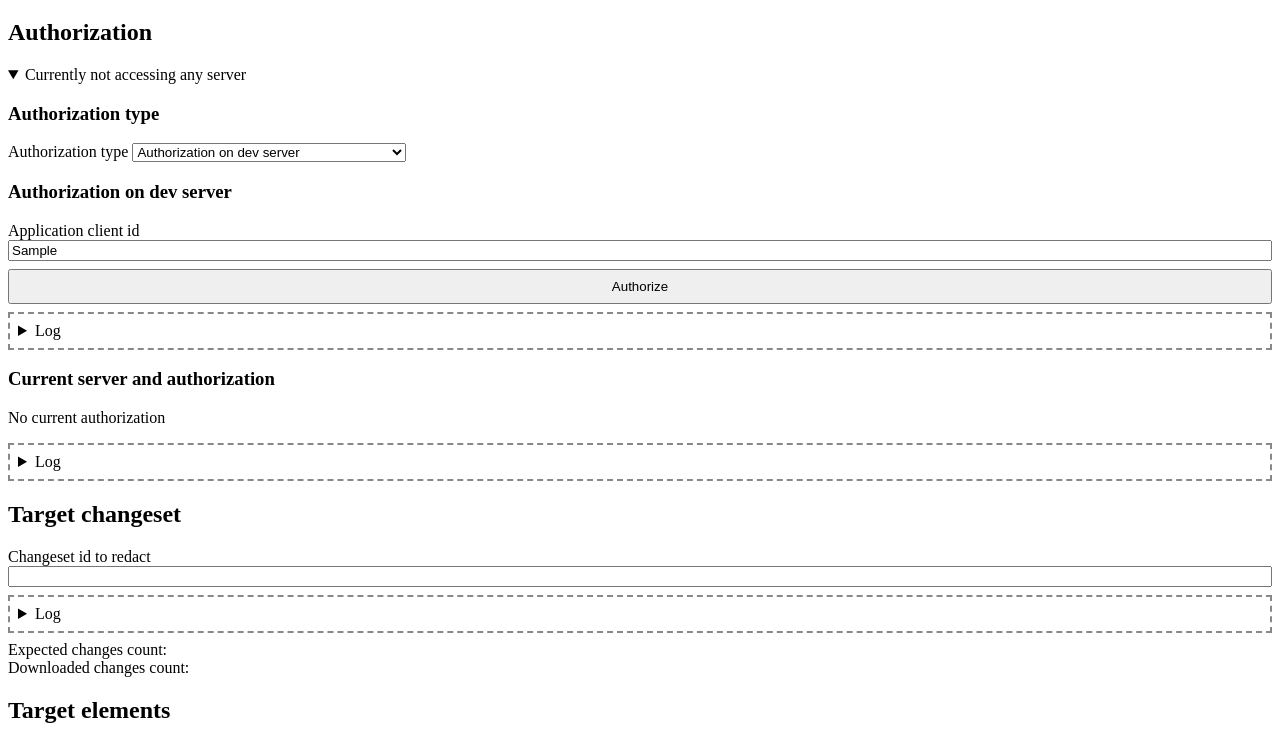
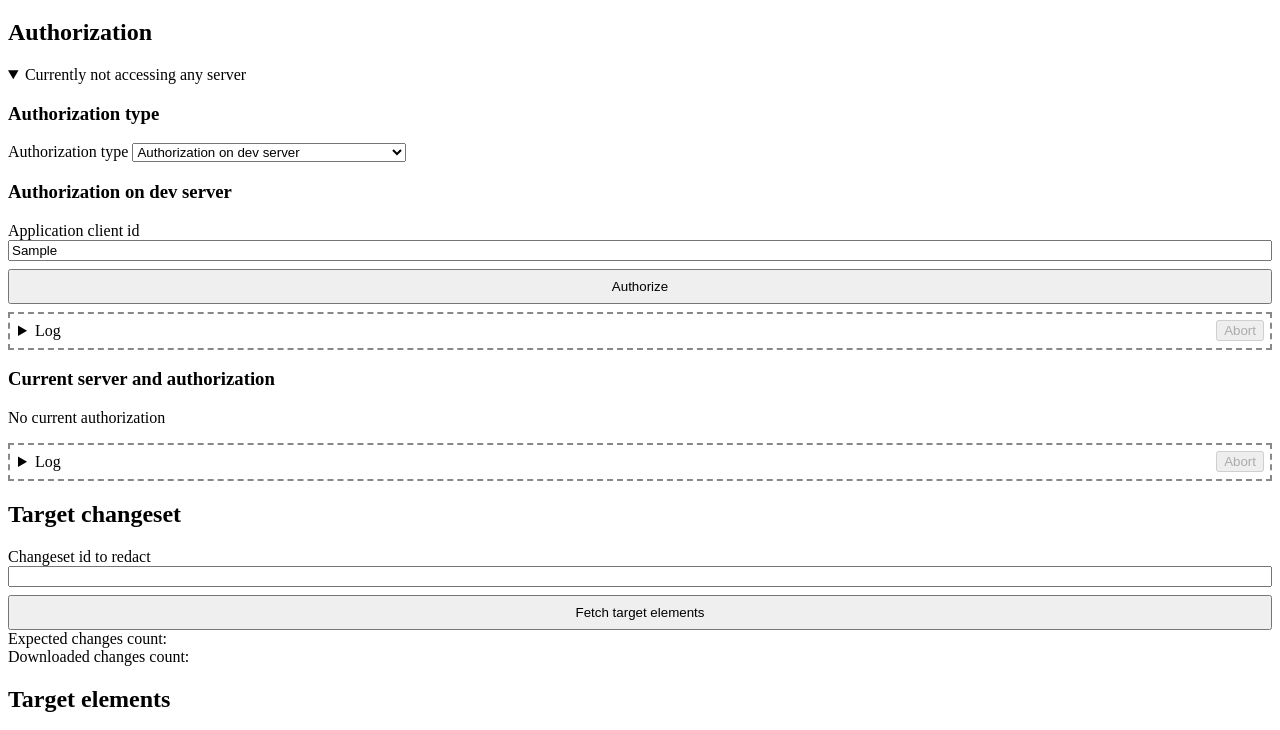
Before and after one commit to AntonKhorev/osm-redact-ui, a website with bundled scripts: page src/index.html in a window 1280 px wide. Both pictures are taken after typing "Sample" into the empty fields and a click on the button "Authorize". Shown: the part 61-791 px from the top of the page. Built offline with nearby package versions, Linux system fonts and the light colour scheme.

Commit message:
Remove abort manager; combine run control and logger

```diff
--- a/src/abort-manager.ts
+++ /dev/null
@@ -1,33 +0,0 @@
-import RunControl from "./run-control"
-
-export default class AbortManager {
-	private abortController?: AbortController
-	private runControls: RunControl[] = []
-
-	addRunControl(runControl: RunControl): void {
-		this.runControls.push(runControl)
-	}
-
-	enterStage(
-		activeRunControl: RunControl
-	): AbortSignal {
-		if (this.abortController) this.exitStage()
-		this.abortController=new AbortController
-		for (const runControl of this.runControls) {
-			if (runControl==activeRunControl) {
-				runControl.enterRunningState(this.abortController)
-			} else {
-				runControl.enterDisabledState()
-			}
-		}
-		return this.abortController.signal
-	}
-
-	exitStage(): void {
-		this.abortController?.abort()
-		this.abortController=undefined
-		for (const runControl of this.runControls) {
-			runControl.enterReadyState()
-		}
-	}
-}
--- a/src/index.css
+++ b/src/index.css
@@ -16,6 +16,16 @@
 	}
 }
 
+.run {
+	.abort {
+		float: inline-end;
+		margin: .5rem;
+
+		button:not([disabled]) {
+			color: red;
+		}
+	}
+
 	details.log {
 		margin: .5rem 0;
 		border: dashed 2px #888;
@@ -30,3 +40,4 @@
 			margin: 0;
 		}
 	}
+}
--- a/src/index.ts
+++ b/src/index.ts
@@ -8,7 +8,7 @@ import AuthStorage from './auth-storage'
 import AuthLanding from './auth-landing'
 import OsmAuthManager from './osm-auth-manager'
 import PopupWindowOpener from './popup-window-opener'
-import AbortManager from './abort-manager'
+
 import { makeElement } from './html'
 
 main()
@@ -21,11 +21,10 @@ function main(): void {
 
 	const osmAuthManager=new OsmAuthManager(new AuthStorage(prefixedStorage))
 	const popupWindowOpener=new PopupWindowOpener
-	const abortManager=new AbortManager
 
-	const authStage=new AuthStage(osmAuthManager,abortManager,popupWindowOpener,authLanding)
-	const elementsStage=new ElementsStage(abortManager,osmAuthManager.currentProvider)
-	const changesetStage=new ChangesetStage(abortManager,osmAuthManager.currentProvider,elementsStage)
+	const authStage=new AuthStage(osmAuthManager,popupWindowOpener,authLanding)
+	const elementsStage=new ElementsStage(osmAuthManager.currentProvider)
+	const changesetStage=new ChangesetStage(osmAuthManager.currentProvider,elementsStage)
 
 	document.body.append(
 		makeElement('main')()(
--- a/src/run-control.ts
+++ b/src/run-control.ts
@@ -1,38 +1,52 @@
-import { makeElement, makeDiv } from "./html"
+import RunLogger from './run-logger'
+import { makeElement, makeDiv } from './html'
 
 export default class RunControl {
-	$button=makeElement('button')()()
-	$widget=makeDiv()(
-		makeDiv('input-group')(
-			this.$button
-		)
+	private abortController?: AbortController
+	readonly logger=new RunLogger
+
+	private $originButton?: HTMLButtonElement
+	private readonly $abortButton=makeElement('button')()(`Abort`)
+
+	readonly $widget=makeDiv('run')(
+		makeDiv('abort')(
+			this.$abortButton
+		),
+		this.logger.$widget
 	)
 
-	constructor(
-		private normalButtonLabel: string,
-		private abortButtonLabel: string
-	) {
-		this.$button.textContent=normalButtonLabel
+	constructor() {
+		this.$abortButton.type='button'
+		this.$abortButton.disabled=true
 	}
 
-	enterReadyState() {
-		this.$button.disabled=false
-		this.$button.textContent=this.normalButtonLabel
-		this.$button.onclick=null
+	enter($originButton: HTMLButtonElement): AbortSignal {
+		if (this.abortController) {
+			this.exit()
+		}
+
+		this.$originButton=$originButton
+		this.$originButton.disabled=true
+
+		this.logger.clear()
+		this.abortController=new AbortController
+
+		this.$abortButton.onclick=()=>{
+			this.abortController?.abort()
+		}
+		this.$abortButton.disabled=false
+
+		return this.abortController.signal
 	}
 
-	enterRunningState(abortController: AbortController) {
-		this.$button.disabled=false
-		this.$button.textContent=this.abortButtonLabel
-		this.$button.onclick=(ev)=>{
-			ev.preventDefault()
-			abortController.abort()
+	exit(): void {
+		if (this.$originButton) {
+			this.$originButton.disabled=false
 		}
-	}
+		delete this.$originButton
 
-	enterDisabledState() {
-		this.$button.disabled=true
-		this.$button.textContent=this.normalButtonLabel
-		this.$button.onclick=null
+		this.$abortButton.disabled=true
+		this.$abortButton.onclick=null
+		delete this.abortController
 	}
 }
--- a/src/stages/auth-stage.ts
+++ b/src/stages/auth-stage.ts
@@ -13,7 +13,6 @@ import FixedOsmClientIdProvider from './auth/new/fixed-osm-client-id-provider'
 import AuthShowStage from './auth/auth-show-stage'
 
 import OsmAuthManager from '../osm-auth-manager'
-import AbortManager from '../abort-manager'
 import PopupWindowOpener from '../popup-window-opener'
 import AuthLanding from '../auth-landing'
 import { makeElement, makeLink } from '../html'
@@ -33,7 +32,7 @@ export default class AuthStage {
 		this.$details
 	)
 
-	constructor(osmAuthManager: OsmAuthManager, abortManager: AbortManager, popupWindowOpener: PopupWindowOpener, authLanding: AuthLanding) {
+	constructor(osmAuthManager: OsmAuthManager, popupWindowOpener: PopupWindowOpener, authLanding: AuthLanding) {
 		this.authShowStage=new AuthShowStage(osmAuthManager)
 
 		const isFileProtocol=location.protocol=='file:'
@@ -45,7 +44,7 @@ export default class AuthStage {
 					? new FixedOsmClientIdProvider('2pHyb08qEaiSM4x4qUmaAkoJg5v6QL-VMLfrFofNoJY')
 					: new InputOsmClientIdProvider
 				),
-				abortManager,popupWindowOpener,authLanding
+				popupWindowOpener,authLanding
 			)
 		)
 		if (!isFileProtocol) this.authNewStages.push(
@@ -53,7 +52,7 @@ export default class AuthStage {
 				`Automatic authorization`,'auto',
 				new InputOsmUrlProvider,
 				new InputOsmClientIdProvider,
-				abortManager,popupWindowOpener,authLanding
+				popupWindowOpener,authLanding
 			)
 		)
 		this.authNewStages.push(
@@ -61,16 +60,14 @@ export default class AuthStage {
 				`Authorization by manually copying a code`,'code',
 				new InputOsmUrlProvider,
 				new InputOsmClientIdProvider,
-				abortManager,popupWindowOpener
+				popupWindowOpener
 			),new AuthNewTokenStage(
 				`Authorization by entering an existing token`,'token',
-				new InputOsmUrlProvider,
-				abortManager
+				new InputOsmUrlProvider
 			),
 			new AuthNewAnonymousStage(
 				`Anonymous authorization`,'anonymous',
-				new InputOsmUrlProvider,
-				abortManager
+				new InputOsmUrlProvider
 			)
 		)
 
--- a/src/stages/auth/auth-show-stage.ts
+++ b/src/stages/auth/auth-show-stage.ts
@@ -1,4 +1,4 @@
-import RunLogger from '../../run-logger'
+import RunControl from '../../run-control'
 import OsmAuthManager from '../../osm-auth-manager'
 import { isOsmAuthDataWithSameToken, convertOsmUserDetailsJsonToOsmAuthUserData } from '../../osm-auth-data'
 import OsmApi from '../../osm-api'
@@ -6,7 +6,7 @@ import { makeElement, makeLink } from '../../html'
 import { bubbleEvent } from '../../events'
 
 export default class AuthShowStage {
-	private readonly runLogger=new RunLogger
+	private readonly runControl=new RunControl
 
 	private readonly $noCurrentAuthorizationMessage=makeElement('p')()(`No current authorization`)
 	private readonly $authTable=makeElement('table')()()
@@ -37,7 +37,7 @@ export default class AuthShowStage {
 		this.$form.append(
 			this.$noCurrentAuthorizationMessage,
 			this.$authTable,
-			this.runLogger.$widget
+			this.runControl.$widget
 		)
 
 		this.updateAuthTable()
@@ -71,11 +71,10 @@ export default class AuthShowStage {
 			$updateButton.type='button'
 			$updateButton.disabled=!osmAuthData.user
 			$updateButton.onclick=async()=>{
-				this.runLogger.clear()
+				const abortSignal=this.runControl.enter($updateButton)
 				try {
 					if (osmAuthData.user) {
-						const abortSignal=(new AbortController).signal // TODO: connect to some button
-						const osmApi=new OsmApi(osmAuthData.apiRoot,osmAuthData.user.token,this.runLogger,abortSignal)
+						const osmApi=new OsmApi(osmAuthData.apiRoot,osmAuthData.user.token,this.runControl.logger,abortSignal)
 						const response=await osmApi.get(`user/details.json`)
 						if (!response.ok) throw new TypeError(`failed to fetch user details`)
 						const json=await response.json()
@@ -88,19 +87,20 @@ export default class AuthShowStage {
 				} catch (ex) {
 					console.log(ex)
 				}
+				this.runControl.exit()
 				this.updateAuthTable()
 			}
 
 			const $removeButton=makeElement('button')()(`Remove`)
 			$removeButton.type='button'
 			$removeButton.onclick=async()=>{
-				this.runLogger.clear()
+				const abortSignal=this.runControl.enter($removeButton)
 				try {
 					if (osmAuthData.user && osmAuthData.user.clientId) {
 						const url=`${osmAuthData.webRoot}oauth2/revoke`
-						this.runLogger.appendRequest('POST',url)
+						this.runControl.logger.appendRequest('POST',url)
 						await fetch(url,{
-							// signal: abortSignal, // TODO
+							signal: abortSignal,
 							method: 'POST',
 							body: new URLSearchParams([
 								['token',osmAuthData.user.token],
@@ -116,6 +116,7 @@ export default class AuthShowStage {
 				} catch (ex) {
 					console.log(ex)
 				}
+				this.runControl.exit()
 				this.updateAuthTable()
 			}
 
--- a/src/stages/auth/new/auth-new-anonymous-stage.ts
+++ b/src/stages/auth/new/auth-new-anonymous-stage.ts
@@ -1,27 +1,22 @@
 import AuthNewStage from './auth-new-stage'
 import OsmUrlProvider from './osm-url-provider'
-import AbortManager from '../../../abort-manager'
 
 export default class AuthNewAnonymousStage extends AuthNewStage {
 	constructor(
 		title: string, type: string,
-		osmUrlProvider: OsmUrlProvider,
-		abortManager: AbortManager
+		osmUrlProvider: OsmUrlProvider
 	) {
 		super(title,type,osmUrlProvider)
 
-		abortManager.addRunControl(this.runControl)
-
 		this.$form.onsubmit=async(ev)=>{
 			ev.preventDefault()
-			this.runLogger.clear()
-			const abortSignal=abortManager.enterStage(this.runControl)
+			const abortSignal=this.runControl.enter(this.$runButton)
 			try {
 				await this.passToken(abortSignal)
 			} catch (ex) {
 				console.log(ex)
 			}
-			abortManager.exitStage()
+			this.runControl.exit()
 		}
 	}
 }
--- a/src/stages/auth/new/auth-new-auto-grant-stage.ts
+++ b/src/stages/auth/new/auth-new-auto-grant-stage.ts
@@ -3,17 +3,16 @@ import OsmUrlProvider from './osm-url-provider'
 import OsmClientIdProvider from './osm-client-id-provider'
 import AuthLanding from '../../../auth-landing'
 import PopupWindowOpener from '../../../popup-window-opener'
-import AbortManager from '../../../abort-manager'
 import AuthFlow from '../../../auth-flow'
 
 export default class AuthNewAutoGrantStage extends AuthNewGrantStage {
 	constructor(
 		title: string, type: string,
 		osmUrlProvider: OsmUrlProvider, osmClientIdProvider: OsmClientIdProvider,
-		abortManager: AbortManager, popupWindowOpener: PopupWindowOpener,
+		popupWindowOpener: PopupWindowOpener,
 		private authLanding: AuthLanding
 	) {
-		super(title,type,osmUrlProvider,osmClientIdProvider,abortManager,popupWindowOpener)
+		super(title,type,osmUrlProvider,osmClientIdProvider,popupWindowOpener)
 	}
 
 	protected getAuthFlow(clientId: string): Promise<AuthFlow> {
--- a/src/stages/auth/new/auth-new-grant-stage.ts
+++ b/src/stages/auth/new/auth-new-grant-stage.ts
@@ -3,7 +3,6 @@ import OsmUrlProvider from './osm-url-provider'
 import OsmClientIdProvider from './osm-client-id-provider'
 import PopupWindowOpener from '../../../popup-window-opener'
 import AuthFlowFactory from '../../../auth-flow-factory'
-import AbortManager from '../../../abort-manager'
 import AuthFlow from '../../../auth-flow'
 import { isObject } from '../../../types'
 
@@ -14,16 +13,13 @@ export default abstract class AuthNewGrantStage extends AuthNewStage {
 		title: string, type: string,
 		osmUrlProvider: OsmUrlProvider,
 		private readonly osmClientIdProvider: OsmClientIdProvider,
-		abortManager: AbortManager, popupWindowOpener: PopupWindowOpener
+		popupWindowOpener: PopupWindowOpener
 	) {
 		super(title,type,osmUrlProvider)
 
-		abortManager.addRunControl(this.runControl)
-
 		this.$form.onsubmit=async(ev)=>{
 			ev.preventDefault()
-			this.runLogger.clear()
-			const abortSignal=abortManager.enterStage(this.runControl)
+			const abortSignal=this.runControl.enter(this.$runButton)
 			try {
 				const osmWebRoot=this.osmWebRoot
 				const clientId=osmClientIdProvider.clientId
@@ -32,7 +28,7 @@ export default abstract class AuthNewGrantStage extends AuthNewStage {
 				{
 					const urlStart=`${osmWebRoot}oauth2/authorize`
 					const url=urlStart+`?`+authFlow.getAuthRequestParams()
-					this.runLogger.appendOperation(`open browser window`,urlStart)
+					this.runControl.logger.appendOperation(`open browser window`,urlStart)
 					const authWindow=popupWindowOpener.open(url)
 					try {
 						code=await this.getAuthCode(abortSignal)
@@ -43,7 +39,7 @@ export default abstract class AuthNewGrantStage extends AuthNewStage {
 				}
 				{
 					const url=`${osmWebRoot}oauth2/token`
-					this.runLogger.appendRequest('POST',url)
+					this.runControl.logger.appendRequest('POST',url)
 					const response=await fetch(url,{
 						signal: abortSignal,
 						method: 'POST',
@@ -57,11 +53,11 @@ export default abstract class AuthNewGrantStage extends AuthNewStage {
 			} catch (ex) {
 				console.log(ex)
 			}
-			abortManager.exitStage()
+			this.runControl.exit()
 		}
 	}
 
-	protected renderPreRunControlWidgets(): HTMLElement[] {
+	protected renderWidgetsInsideForm(): HTMLElement[] {
 		return this.osmClientIdProvider.getWidgets()
 	}
 
--- a/src/stages/auth/new/auth-new-manual-grant-stage.ts
+++ b/src/stages/auth/new/auth-new-manual-grant-stage.ts
@@ -2,7 +2,6 @@ import AuthNewGrantStage from './auth-new-grant-stage'
 import OsmUrlProvider from './osm-url-provider'
 import OsmClientIdProvider from './osm-client-id-provider'
 import PopupWindowOpener from '../../../popup-window-opener'
-import AbortManager from '../../../abort-manager'
 import AuthFlow from '../../../auth-flow'
 import { makeElement, makeDiv, makeLabel } from '../../../html'
 
@@ -14,15 +13,15 @@ export default class AuthNewManualGrantStage extends AuthNewGrantStage {
 	constructor(
 		title: string, type: string,
 		osmUrlProvider: OsmUrlProvider, osmClientIdProvider: OsmClientIdProvider,
-		abortManager: AbortManager, popupWindowOpener: PopupWindowOpener
+		popupWindowOpener: PopupWindowOpener
 	) {
-		super(title,type,osmUrlProvider,osmClientIdProvider,abortManager,popupWindowOpener)
+		super(title,type,osmUrlProvider,osmClientIdProvider,popupWindowOpener)
 
 		this.$authCodeInput.name='auth-code'
 		this.$authCodeForm.hidden=true
 	}
 
-	protected renderPostRunControlWidgets(): HTMLElement[] {
+	protected renderWidgetsAfterForm(): HTMLElement[] {
 		this.$authCodeForm.append(
 			makeDiv('input-group')(
 				makeLabel()(
--- a/src/stages/auth/new/auth-new-stage.ts
+++ b/src/stages/auth/new/auth-new-stage.ts
@@ -1,20 +1,15 @@
 import RunControl from '../../../run-control'
-import RunLogger from '../../../run-logger'
 import OsmUrlProvider from './osm-url-provider'
 import { OsmAuthData, OsmAuthOauthData, convertOsmUserDetailsJsonToOsmAuthUserData } from '../../../osm-auth-data'
 import OsmApi from '../../../osm-api'
-import { makeElement } from '../../../html'
+import { makeElement, makeDiv } from '../../../html'
 import { bubbleCustomEvent } from '../../../events'
 
 export default abstract class AuthNewStage {
-	protected readonly runControl=new RunControl(
-		`Authorize`,
-		`Abort authorization`
-	)
-	protected readonly runLogger=new RunLogger
+	protected readonly runControl=new RunControl
 
+	protected readonly $runButton=makeElement('button')()(`Authorize`)
 	protected readonly $form=makeElement('form')('formatted')()
-
 	readonly $section=makeElement('section')()()
 
 	constructor(
@@ -34,23 +29,25 @@ export default abstract class AuthNewStage {
 	start() {
 		this.$form.append(
 			...this.osmUrlProvider.getWidgets(),
-			...this.renderPreRunControlWidgets(),
-			this.runControl.$widget,
+			...this.renderWidgetsInsideForm(),
+			makeDiv('input-group')(
+				this.$runButton
+			)
 		)
 
 		this.$section.append(
 			makeElement('h3')()(this.title),
 			this.$form,
-			this.runLogger.$widget,
-			...this.renderPostRunControlWidgets()
+			this.runControl.$widget,
+			...this.renderWidgetsAfterForm()
 		)
 	}
 
-	protected renderPreRunControlWidgets(): HTMLElement[] {
+	protected renderWidgetsInsideForm(): HTMLElement[] {
 		return []
 	}
 
-	protected renderPostRunControlWidgets(): HTMLElement[] {
+	protected renderWidgetsAfterForm(): HTMLElement[] {
 		return []
 	}
 
@@ -60,7 +57,7 @@ export default abstract class AuthNewStage {
 			apiRoot: this.osmApiRoot,
 		}
 		if (oauth) {
-			const osmApi=new OsmApi(osmAuthData.apiRoot,oauth.token,this.runLogger,abortSignal)
+			const osmApi=new OsmApi(osmAuthData.apiRoot,oauth.token,this.runControl.logger,abortSignal)
 			const response=await osmApi.get(`user/details.json`)
 			if (!response.ok) throw new TypeError(`failed to fetch user details`)
 			const json=await response.json()
--- a/src/stages/auth/new/auth-new-token-stage.ts
+++ b/src/stages/auth/new/auth-new-token-stage.ts
@@ -1,6 +1,5 @@
 import AuthNewStage from './auth-new-stage'
 import OsmUrlProvider from './osm-url-provider'
-import AbortManager from '../../../abort-manager'
 import { makeElement, makeDiv, makeLabel } from '../../../html'
 
 export default class AuthNewTokenStage extends AuthNewStage {
@@ -8,30 +7,27 @@ export default class AuthNewTokenStage extends AuthNewStage {
 
 	constructor(
 		title: string, type: string,
-		osmUrlProvider: OsmUrlProvider, abortManager: AbortManager
+		osmUrlProvider: OsmUrlProvider
 	) {
 		super(title,type,osmUrlProvider)
-
-		abortManager.addRunControl(this.runControl)
 
 		this.$tokenInput.name='auth-token'
 		this.$tokenInput.required=true
 
 		this.$form.onsubmit=async(ev)=>{
 			ev.preventDefault()
-			this.runLogger.clear()
-			const abortSignal=abortManager.enterStage(this.runControl)
+			const abortSignal=this.runControl.enter(this.$runButton)
 			try {
 				const token=this.$tokenInput.value.trim()
 				await this.passToken(abortSignal,{token})
 			} catch (ex) {
 				console.log(ex)
 			}
-			abortManager.exitStage()
+			this.runControl.exit()
 		}
 	}
 
-	protected renderPreRunControlWidgets(): HTMLElement[] {
+	protected renderWidgetsInsideForm(): HTMLElement[] {
 		return [
 			makeDiv('input-group')(
 				makeLabel()(
--- a/src/stages/changeset-stage.ts
+++ b/src/stages/changeset-stage.ts
@@ -1,7 +1,5 @@
 import ElementsStage from './elements-stage'
 import RunControl from '../run-control'
-import RunLogger from '../run-logger'
-import AbortManager from '../abort-manager'
 import CurrentOsmAuthProvider from '../current-osm-auth-provider'
 import type { OsmElementType } from '../osm-element-collection'
 import { isOsmElementType, OsmElementLowerVersionCollection } from '../osm-element-collection'
@@ -9,13 +7,11 @@ import { makeElement, makeDiv, makeLabel } from '../html'
 import { isObject, isArray, toPositiveInteger } from '../types'
 
 export default class ChangesetStage {
-	private readonly runControl=new RunControl(
-		`Fetch target elements`,
-		`Abort fetching target elements`
-	)
-	private readonly runLogger=new RunLogger
+	protected readonly runControl=new RunControl
 
 	private readonly $redactedChangesetInput=makeElement('input')()()
+	protected readonly $runButton=makeElement('button')()(`Fetch target elements`)
+
 	protected readonly $form=makeElement('form')('formatted')()
 
 	private readonly $expectedChangesCountOutput=makeElement('output')()()
@@ -25,12 +21,11 @@ export default class ChangesetStage {
 		makeElement('h2')()(`Target changeset`)
 	)
 
-	constructor(abortManager: AbortManager, currentOsmAuthProvider: CurrentOsmAuthProvider, elementsStage: ElementsStage) {
+	constructor(currentOsmAuthProvider: CurrentOsmAuthProvider, elementsStage: ElementsStage) {
 		this.$redactedChangesetInput.name='redacted-changeset'
 		this.$redactedChangesetInput.required=true
 
 		this.runControl.$widget.hidden=true
-		abortManager.addRunControl(this.runControl)
 
 		document.body.addEventListener('osmRedactUi:currentAuthUpdate',()=>{
 			this.runControl.$widget.hidden=!currentOsmAuthProvider.currentOsmAuth
@@ -39,10 +34,9 @@ export default class ChangesetStage {
 		this.$form.onsubmit=async(ev)=>{
 			ev.preventDefault()
 			if (!currentOsmAuthProvider.currentOsmAuth) return
-			this.runLogger.clear()
 			elementsStage.clear()
-			const abortSignal=abortManager.enterStage(this.runControl)
-			const osmApi=currentOsmAuthProvider.currentOsmAuth.connectToOsmApi(this.runLogger,abortSignal)
+			const abortSignal=this.runControl.enter(this.$runButton)
+			const osmApi=currentOsmAuthProvider.currentOsmAuth.connectToOsmApi(this.runControl.logger,abortSignal)
 			try {
 				const changesetIdString=this.$redactedChangesetInput.value.trim()
 
@@ -97,7 +91,7 @@ export default class ChangesetStage {
 			} catch (ex) {
 				console.log(ex)
 			}
-			abortManager.exitStage()
+			this.runControl.exit()
 		}
 	}
 
@@ -108,12 +102,14 @@ export default class ChangesetStage {
 					`Changeset id to redact`, this.$redactedChangesetInput
 				)
 			),
-			this.runControl.$widget
+			makeDiv('input-group')(
+				this.$runButton
+			)
 		)
 
 		this.$section.append(
 			this.$form,
-			this.runLogger.$widget,
+			this.runControl.$widget,
 			makeDiv('output-group')(
 				`Expected changes count: `,this.$expectedChangesCountOutput
 			),
@@ -124,7 +120,6 @@ export default class ChangesetStage {
 	}
 
 	clear() {
-		this.runLogger.clear()
 		this.$expectedChangesCountOutput.value=''
 		this.$downloadedChangesCountOutput.value=''
 	}
--- a/src/stages/elements-stage.ts
+++ b/src/stages/elements-stage.ts
@@ -1,28 +1,23 @@
 import RunControl from '../run-control'
-import RunLogger from '../run-logger'
-import AbortManager from '../abort-manager'
 import CurrentOsmAuthProvider from '../current-osm-auth-provider'
 import { isOsmElementType } from '../osm-element-collection'
 import { makeElement, makeDiv, makeLabel } from '../html'
 import { toPositiveInteger } from '../types'
 
 export default class ElementsStage {
-	private readonly runControl=new RunControl(
-		`Redact target elements`,
-		`Abort redacting target elements`
-	)
-	private readonly runLogger=new RunLogger
+	private readonly runControl=new RunControl
 
 	readonly $targetTextarea=makeElement('textarea')()()
+	private readonly $redactionInput=makeElement('input')()()
+	protected readonly $runButton=makeElement('button')()(`Redact target elements`)
 
-	private readonly $redactionInput=makeElement('input')()()
 	protected readonly $form=makeElement('form')('formatted')()
 
 	readonly $section=makeElement('section')()(
 		makeElement('h2')()(`Target elements`)
 	)
 
-	constructor(abortManager: AbortManager, currentOsmAuthProvider: CurrentOsmAuthProvider) {
+	constructor(currentOsmAuthProvider: CurrentOsmAuthProvider) {
 		this.$targetTextarea.rows=10
 		this.$targetTextarea.name='osm-elements-to-redact'
 		this.$targetTextarea.required=true
@@ -31,7 +26,6 @@ export default class ElementsStage {
 		this.$redactionInput.required=true
 
 		this.runControl.$widget.hidden=true
-		abortManager.addRunControl(this.runControl)
 
 		document.body.addEventListener('osmRedactUi:currentAuthUpdate',()=>{
 			this.runControl.$widget.hidden=!currentOsmAuthProvider.currentOsmAuth
@@ -40,8 +34,8 @@ export default class ElementsStage {
 		this.$form.onsubmit=async(ev)=>{
 			ev.preventDefault()
 			if (!currentOsmAuthProvider.currentOsmAuth) return
-			const abortSignal=abortManager.enterStage(this.runControl)
-			const osmApi=currentOsmAuthProvider.currentOsmAuth.connectToOsmApi(this.runLogger,abortSignal)
+			const abortSignal=this.runControl.enter(this.$runButton)
+			const osmApi=currentOsmAuthProvider.currentOsmAuth.connectToOsmApi(this.runControl.logger,abortSignal)
 			try {
 				let targetValue: string
 				while (targetValue=this.$targetTextarea.value) {
@@ -72,7 +66,7 @@ export default class ElementsStage {
 			}
 			// TODO: post-check if top versions match - no, this is only needed after revert
 			// actual TODO: post-check if everything is redacted
-			abortManager.exitStage()
+			this.runControl.exit()
 		}
 	}
 
@@ -88,17 +82,18 @@ export default class ElementsStage {
 					`Redaction id `,this.$redactionInput
 				)
 			),
-			this.runControl.$widget
+			makeDiv('input-group')(
+				this.$runButton
+			)
 		)
 
 		this.$section.append(
 			this.$form,
-			this.runLogger.$widget
+			this.runControl.$widget,
 		)
 	}
 
 	clear() {
-		this.runLogger.clear()
 		this.$targetTextarea.value=''
 	}
 }
```
Lines whose indentation alone changed are shown as unchanged.
